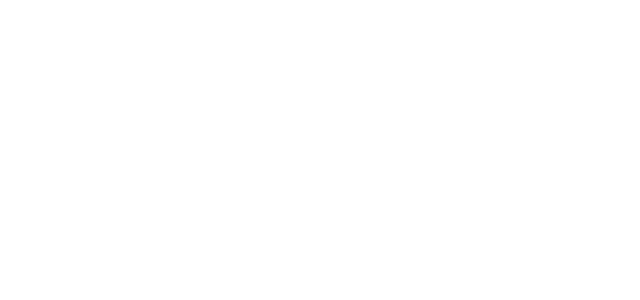
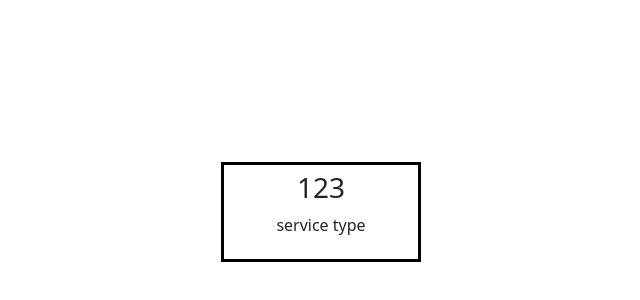
Before and after one commit to Dev-zanfa/se2022-16-OfficeQueueManager, a React (Create React App) app in the folder client/: page /counter in a window 1280 px wide. Before the commit this address had no page. Shown: the part 188-488 px from the top of the page, without its empty margins (307-947 px from the left). Built offline with nearby package versions, Linux system fonts and the light colour scheme.

Commit message:
S202216OQM-12 added counter GUI

```diff
--- a/client/src/App.js
+++ b/client/src/App.js
@@ -5,6 +5,7 @@ import { BrowserRouter as Router, Routes, Route} from 'react-router-dom';
 
 import { LoginForm } from "./Components/LoginForm";
 import { Customer } from "./Components/Customer";
+import { Counter } from "./Components/Counter";
 
 function App() {
   return <Router>
@@ -19,6 +20,7 @@ function Main(){
       <Route path=""/>
       <Route path="login" element={<LoginForm/>}/>
       <Route path="customer" element={<Customer/>}/>
+      <Route path="counter" element={<Counter/>}/>
     </Route>
   </Routes>;
 }
--- /dev/null
+++ b/client/src/Components/Counter.js
@@ -0,0 +1,23 @@
+import {Row, } from 'react-bootstrap';
+import { useState } from 'react';
+
+function Counter(props) {
+    const [count, setCount] = useState(123);
+    const [type, setType] = useState('service type');
+
+    return <>
+    <Row className='justify-content-center align-items-center w-100 vh-100'>
+        <Row className='justify-content-center'>
+            <Row className='text-center align-items-center align-middle'
+            style={{width: "200px", height: "100px", border: 'solid black'}}>
+                <div>
+                    <h3>{count}</h3>
+                    <p>{type}</p>
+                </div>
+            </Row>
+        </Row>
+    </Row>
+    </>;
+}
+
+export { Counter };
--- a/client/src/Components/Customer.js
+++ b/client/src/Components/Customer.js
@@ -1,4 +1,4 @@
-import {Row, Col, Button } from 'react-bootstrap';
+import {Row, Button } from 'react-bootstrap';
 import { useState } from 'react';
 import Dropdown from 'react-bootstrap/Dropdown';
 
```
